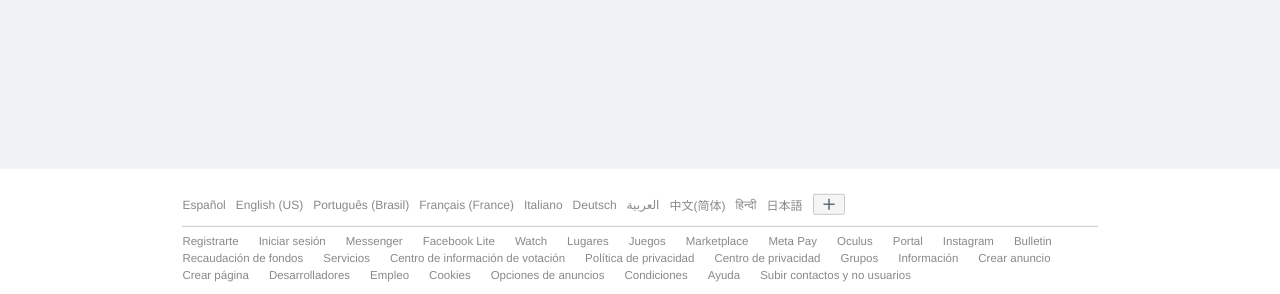
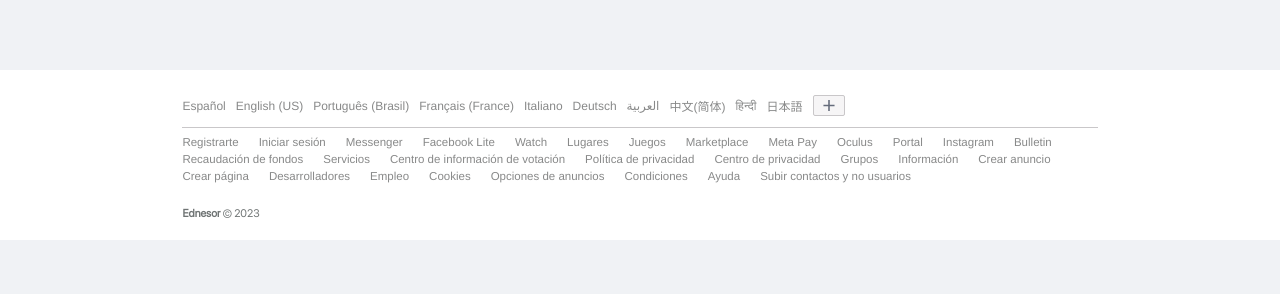
Before and after one commit to Ednesor/facebook-clon, a React (Create React App) app: page / in a window 1280 px wide. Shown: the part 658-952 px from the top of the page. After the commit the page ends 898 px from the top, so only its background shows below. Built offline with nearby package versions, Linux system fonts and the light colour scheme.

Commit message:
style: footer finished

```diff
--- a/src/components/Login/Footer.jsx
+++ b/src/components/Login/Footer.jsx
@@ -8,10 +8,18 @@ const Container = styled("div")({
     display: "flex",
     justifyContent: "center",
     flexWrap: "wrap",
-    translate: "0% 65%"
+})
+const SubContainer = styled("div")({
+    backgroundColor: "white",
+    width: "100%",
+    maxWidth: "1370px",
+    display: "flex",
+    justifyContent: "center",
+    flexWrap: "wrap",
 })
 const Languajes = styled("div")({
     width: "71.5%",
+    maxWidth: "980px",
     display: "flex",
     justifyContent: "left",
     alignItems: "center",
@@ -62,13 +70,18 @@ const OpItem = styled(LangItem)({
 })
 const Meta = styled("p")({
     width: "70.7%",
+    maxWidth: "",
     fontSize: "11px",
-    color: "#6F7474"
+    color: "#6F7474",
+    marginBottom: "20px",
+    marginLeft: "-10px",
+    marginTop: "20px",
 })
 
 export default function Footer() {
     return (
         <Container>
+            <SubContainer>
                 <Languajes>
                     <LangItem>Español</LangItem>
                     <LangItem>English (US)</LangItem>
@@ -115,6 +128,7 @@ export default function Footer() {
                     <OpItem>Subir contactos y no usuarios</OpItem>
                 </Options>
                 <Meta><b>Ednesor</b> © 2023</Meta>
+            </SubContainer>
         </Container>
     )
 }
```
Lines whose indentation alone changed are shown as unchanged.
